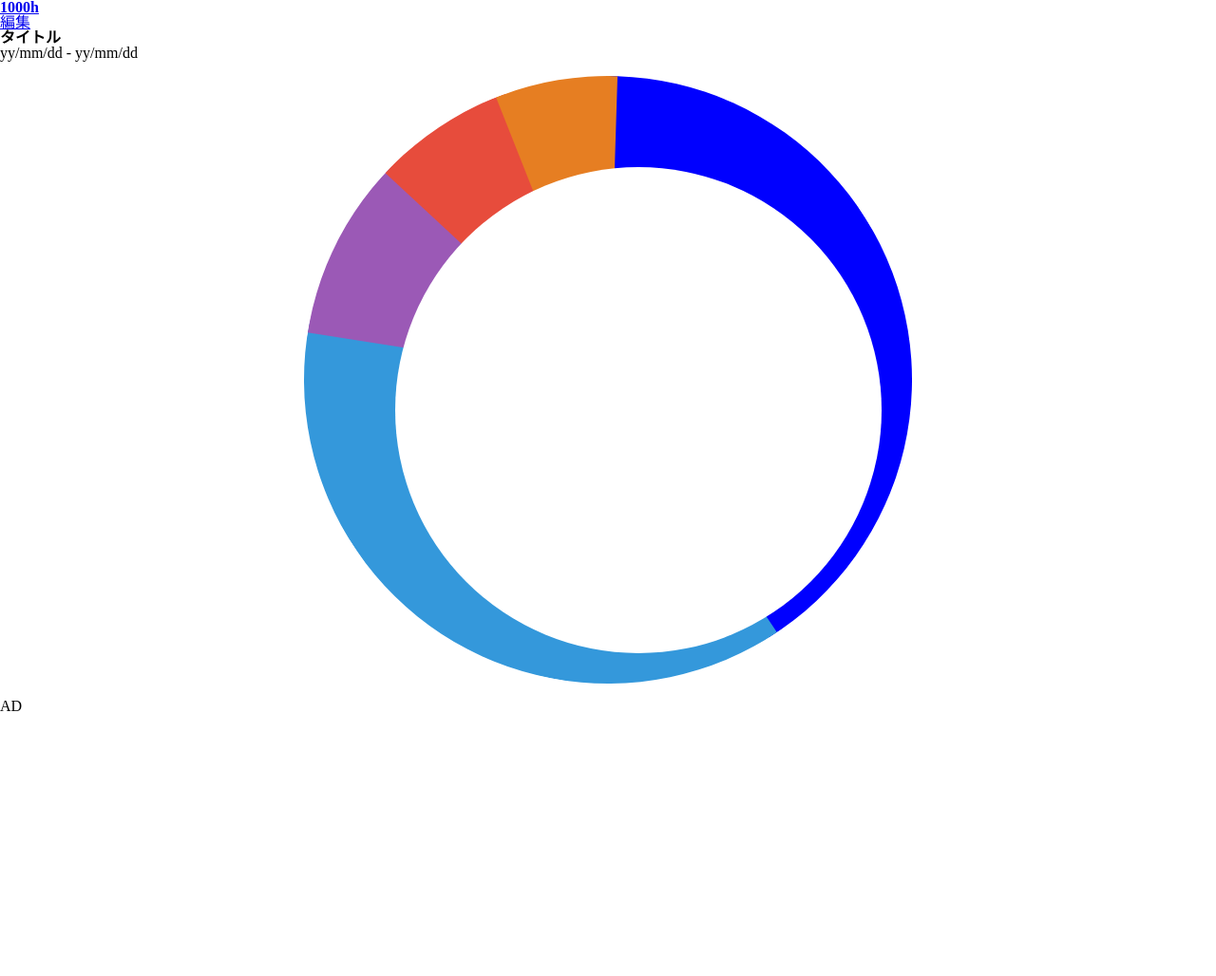
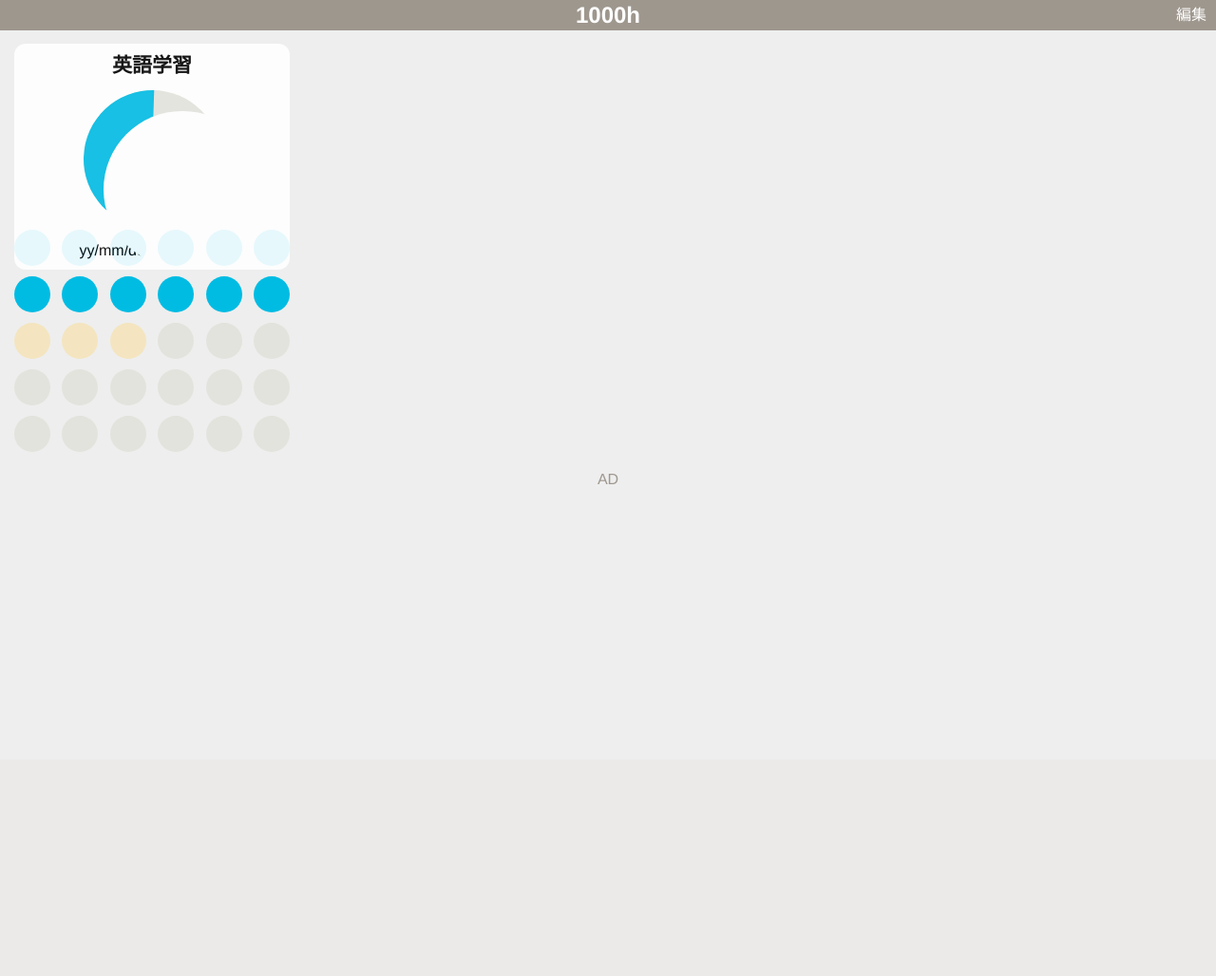
Before and after one commit to Neioumi/1000h, a PHP site: page / in a window 1280 px wide. Shown: the whole page at 95% size. After the commit the page ends 510 px from the top, so only its background shows below. Run offline with PHP 8.4, Linux system fonts and the light colour scheme.

Commit message:
add base design

```diff
--- a/css/main.css
+++ b/css/main.css
@@ -3,10 +3,95 @@
 2013/11/07
 */
 
-/* Header */
+/* Body
+----------------------------------------- */
+body {
+	background-color: #eee;
+	font-family: Helvetica, Arial;
+}
 
-/* Chart */
+#wrapper {}
 
-/* Circle */
 
-/* AD Space */
+/* Header
+----------------------------------------- */
+header {
+	height: 32px;
+	position: relative;
+	background-color: #9e978e;
+	color: #fff;
+	text-align: center;
+}
+h1 {
+	display: inline-block;
+	padding-top: 4px;
+	font-size: 24px;
+}
+a.hdr_btn {
+	position: absolute;
+	top: 8px;
+	right: 10px;
+	color: #fff;
+	font-size: 16px;
+	font-weight: normal;
+	text-decoration: none;
+}
+
+
+/* Status Panel
+----------------------------------------- */
+#status-panel {
+	width: 290px;
+	position: absolute;
+	top: 46px;
+	left: 15px;
+	background-color: #fff;
+	padding: 12px 0;
+	text-align: center;
+	-webkit-border-radius: 12px;
+	border-radius: 12px;
+	opacity: 0.9;
+}
+
+#status-panel h2 {
+	font-size: 21px;
+}
+
+
+/* Circle
+----------------------------------------- */
+#circle-area {
+	width: 300px;
+	margin-left: 15px;
+	padding-top: 210px;
+}
+
+.done, .delay, .yet {
+	display: inline-block;
+	width: 38px;
+	height: 38px;
+	margin: 0 8px 8px 0;
+	-webkit-border-radius: 20px;
+	border-radius: 20px;
+}
+
+.done {
+	background-color: #00bce3;
+}
+.delay {
+	background-color: #f4e5c0;
+}
+.yet {
+	background-color: #e3e3dd;
+}
+
+
+/* AD Space
+----------------------------------------- */
+#ad-area {
+	margin-top: 10px;
+	text-align: center;
+	color: #9e978e;
+
+
+}
--- a/index.html
+++ b/index.html
@@ -15,21 +15,50 @@
 <div id="wrapper">
 
 	<header>
-		<h1><a href="#">1000h</a></h1>
-		<a href="#">編集</a>
+		<h1>1000h</h1>
+		<a href="#" class="hdr_btn">編集</a>
 	</header>
 
-	<div>
-		<h2>タイトル</h2>
+	<div id="circle-area">
+		<span class="done"></span>
+		<span class="done"></span>
+		<span class="done"></span>
+		<span class="done"></span>
+		<span class="done"></span>
+		<span class="done"></span>
+		<span class="done"></span>
+		<span class="done"></span>
+		<span class="done"></span>
+		<span class="done"></span>
+		<span class="done"></span>
+		<span class="done"></span>
+		<span class="delay"></span>
+		<span class="delay"></span>
+		<span class="delay"></span>
+		<span class="yet"></span>
+		<span class="yet"></span>
+		<span class="yet"></span>
+		<span class="yet"></span>
+		<span class="yet"></span>
+		<span class="yet"></span>
+		<span class="yet"></span>
+		<span class="yet"></span>
+		<span class="yet"></span>
+		<span class="yet"></span>
+		<span class="yet"></span>
+		<span class="yet"></span>
+		<span class="yet"></span>
+		<span class="yet"></span>
+		<span class="yet"></span>
+	</div><!-- /#circle-area -->
+
+	<div id="status-panel">
+		<h2>英語学習</h2>
+		<div class="example"></div>
 		<p>yy/mm/dd - yy/mm/dd</p>
-		<div class="example"></div>
 	</div>
 
-	<div>
-		<span></span>
-	</div>
-
-	<div>
+	<div id="ad-area">
 		AD
 	</div>
 
--- a/js/piechart/piechart.js
+++ b/js/piechart/piechart.js
@@ -1,12 +1,10 @@
 var ci = -1;
 $(document).ready(function() {
 	$(".example").piechart([
-		["Country", "M inhabitants"],
-		["China", 1360, 'blue'],
-		["India", 1234],
-		["USA", 316],
-		["Indonesia", 237],
-		["Brazil", 201]
+		["Country", "h / 1000 h"],
+		["Not yet", 15, '#e3e3dd'],
+		["Delay", 3, '#f4e5c0'],
+		["Done", 12, '#00bce3']
 
 		]);
 	$(".piechart-flatmin").on('mouseenter','.sector-s',hoverState);
```
